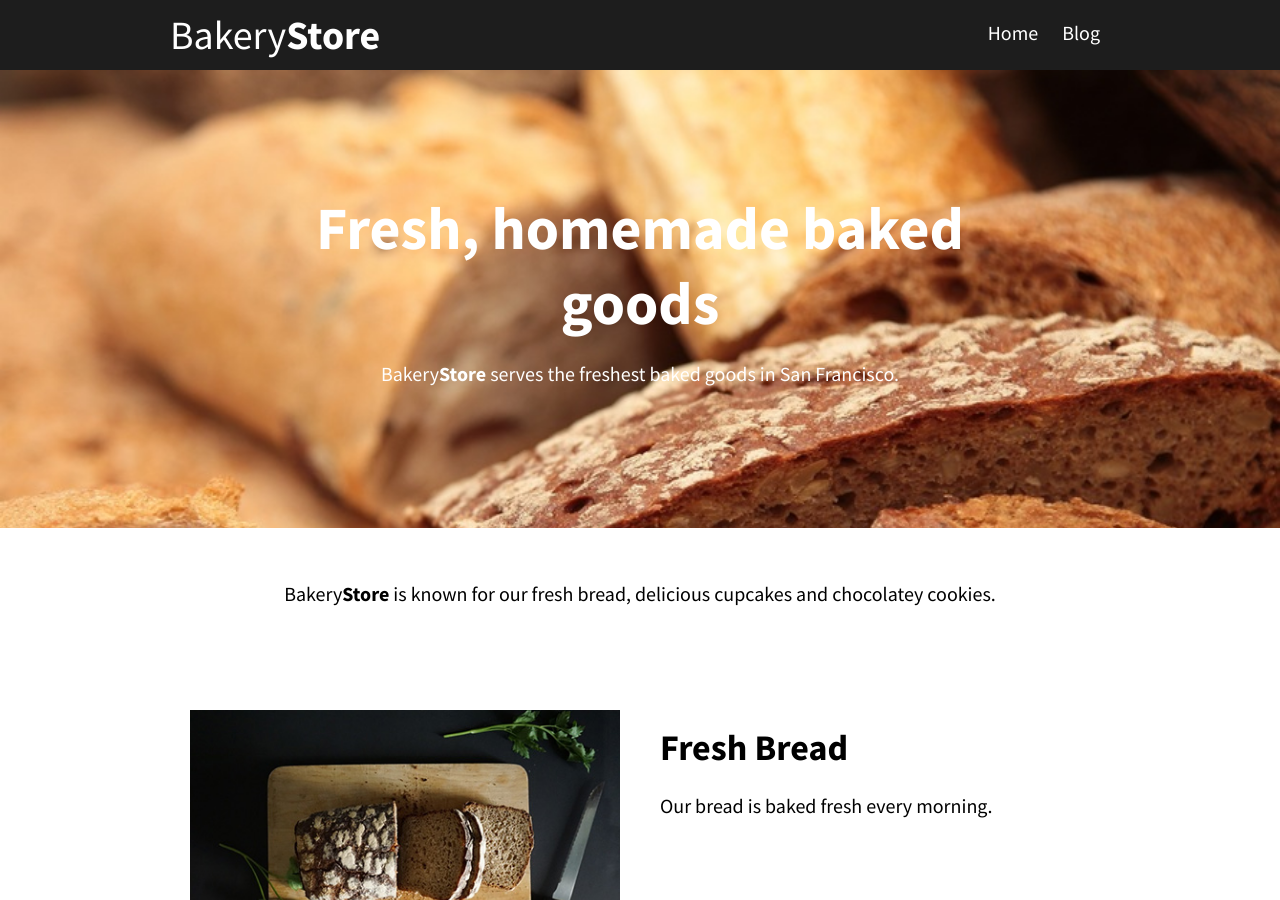
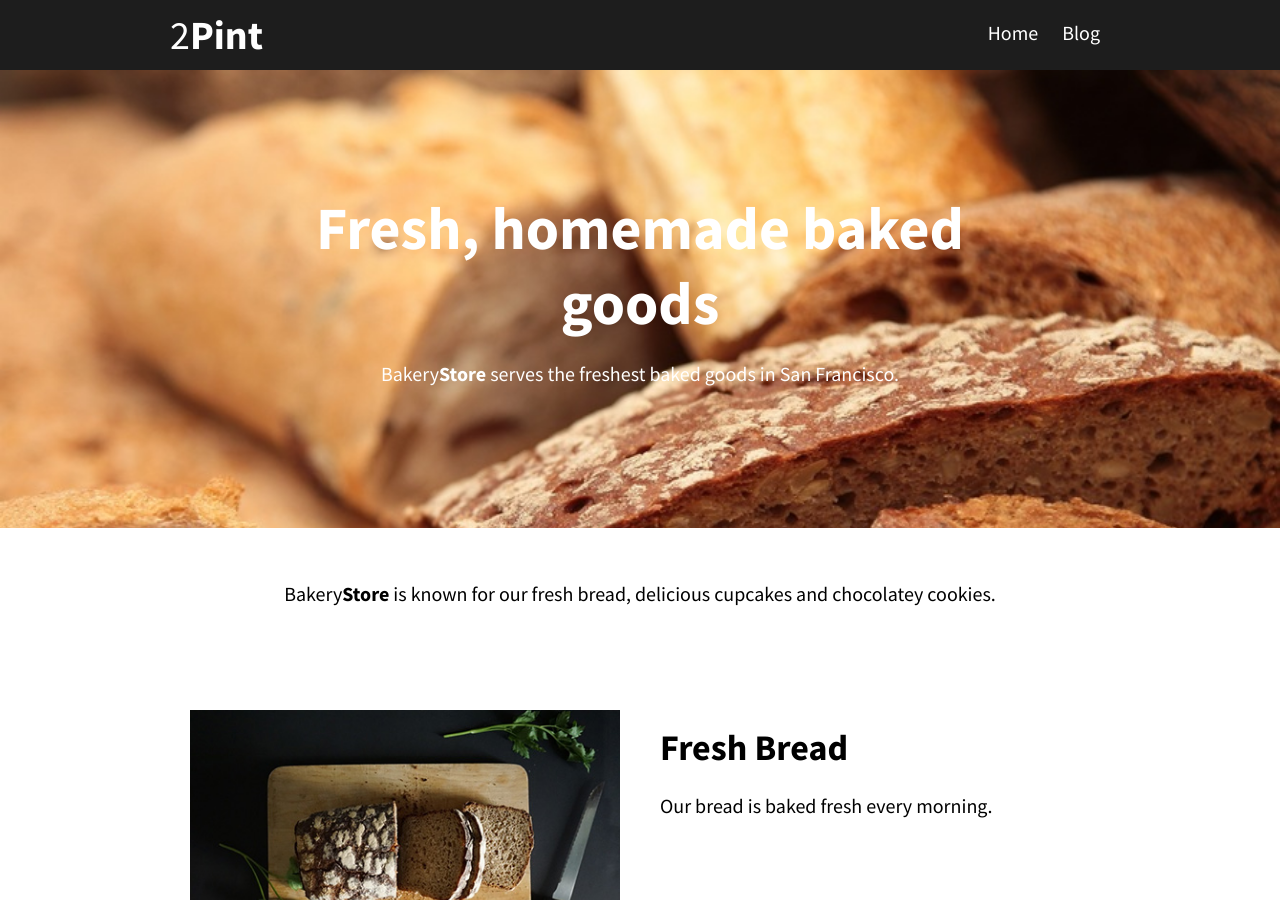
Before and after one commit to RoseSmithTest/2PintTest.github.io, a Jekyll site: the page built from index.html, in a window 1280 px wide and 900 px high. Built offline with Jekyll 4.4.1, drawn with Linux system fonts in a browser that asks for light colours.

Commit message:
Update default.html

```diff
--- a/_layouts/default.html
+++ b/_layouts/default.html
@@ -15,7 +15,7 @@
             <li><a href="/blog.html">Blog</a></li>
           </ul>
         </nav>
-        <h1><a href="/">Bakery<strong>Store</strong></a></h1>
+        <h1><a href="/">2<strong>Pint</strong></a></h1>
       </div>
     </header>
     <div class="content">
```
